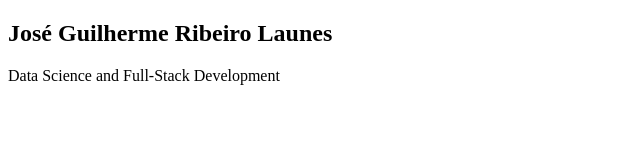
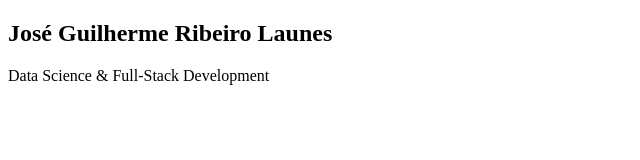
Before and after one commit to josegribeirol/josegribeirol.github.io, a plain HTML site: page index.html in a window 1280 px wide. Shown: the full height of the page, 0-640 px from the left. Drawn offline with Linux system fonts and the light colour scheme.

Commit message:
trying to publish the page

```diff
--- a/index.html
+++ b/index.html
@@ -7,6 +7,6 @@
 </head>
 <body>
     <h2>José Guilherme Ribeiro Launes</h2>
-    Data Science and Full-Stack Development
+    Data Science & Full-Stack Development
 </body>
 </html>
```
